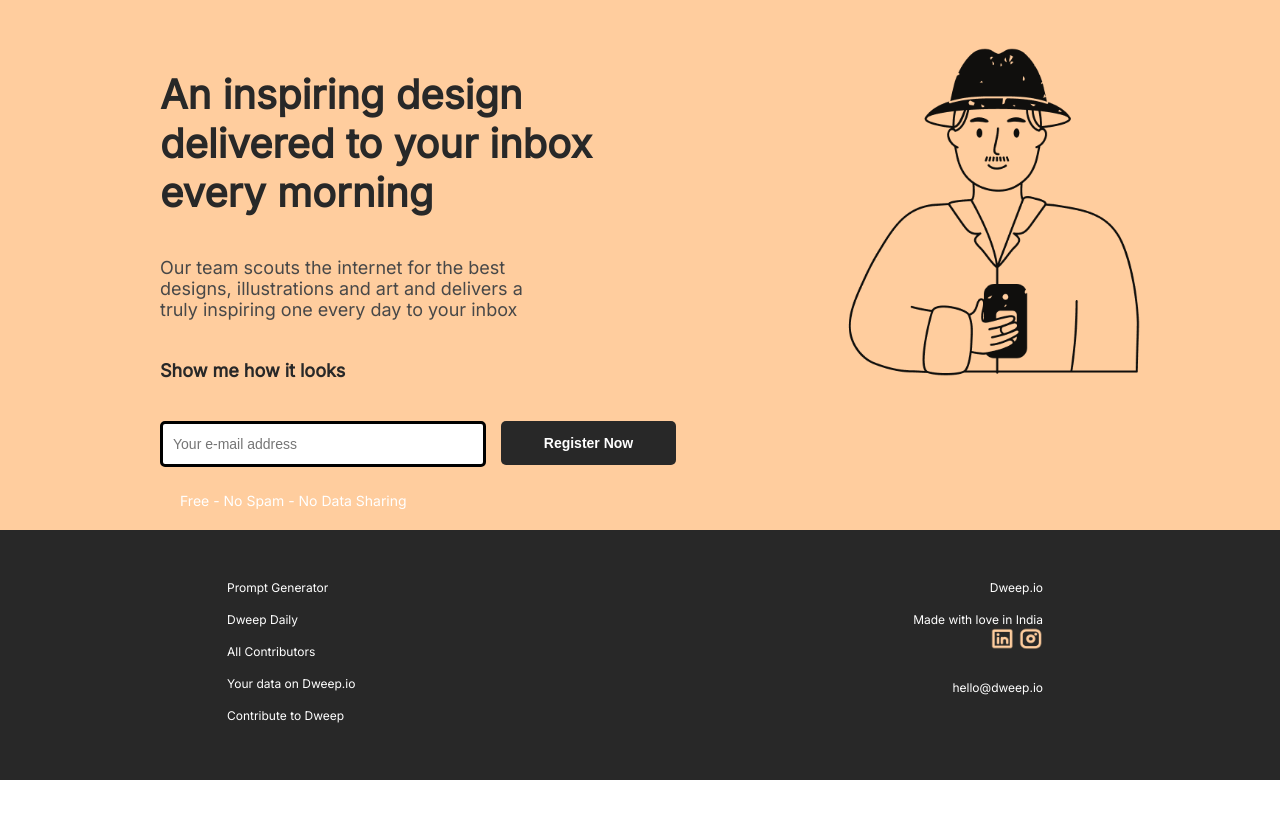
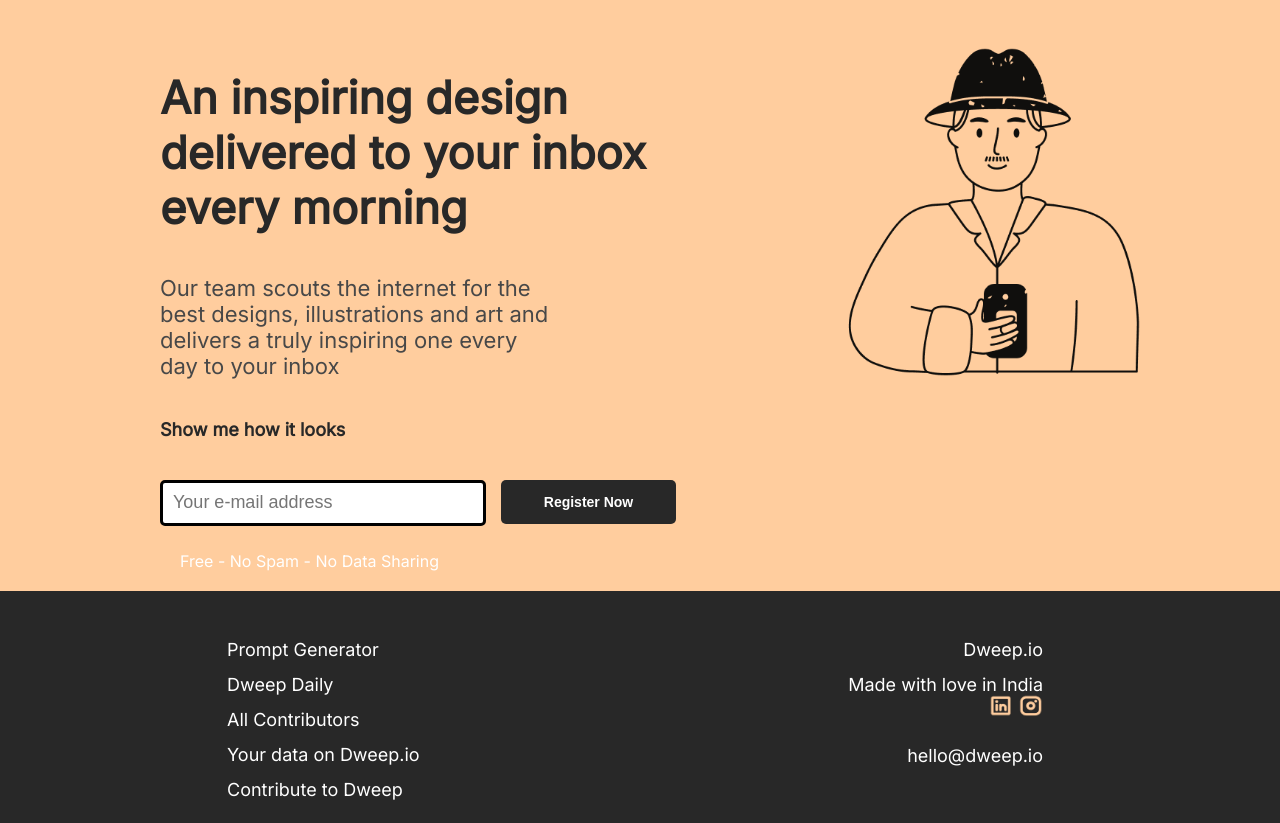
Before and after one commit to kishnatgit/Micro-Project-1, a plain HTML site: page index.html in a window 1280 px wide. Before the commit the page ends 800 px from the top, so only its background shows below. Drawn offline with Linux system fonts and the light colour scheme.

Commit message:
added to new_branch

```diff
--- a/css/styles.css
+++ b/css/styles.css
@@ -1,10 +1,12 @@
 body {
   margin: 0%;
+  /* height: ; */
 }
 
 .main {
   display: flex;
   background-color: #ffcd9e;
+  height: 75%;
 }
 
 .left-container {
@@ -48,7 +50,7 @@ body {
 }
 
 #input-box1::placeholder {
-  font-size: 14px;
+  font-size: 18px;
   font-weight: 500;
 }
 
@@ -68,6 +70,7 @@ body {
   display: flex;
   background-color: #282828;
   height: 250px;
+  height: 25%;
 }
 .footer > .left-list {
   width: 50%;
@@ -95,6 +98,6 @@ body {
   font-family: Inter;
   color: #ffffff;
   text-decoration: none;
-  font-size: 12px;
+  font-size: 18px;
   font-weight: 400;
 }
--- a/index.html
+++ b/index.html
@@ -14,12 +14,12 @@
     <div class="main">
       <div class="left-container">
         <div class="text-type1" style="width: 96%">
-          <span style="font-size: 40px; font-weight: 700"
+          <span style="font-size: 45px; font-weight: 700"
             >An inspiring design delivered to your inbox every morning</span
           >
         </div>
         <div class="text-type1" style="width: 70%">
-          <span style="font-size: 18px; color: #484848"
+          <span style="font-size: 22px; color: #484848"
             >Our team scouts the internet for the best designs, illustrations
             and art and delivers a truly inspiring one every day to your
             inbox</span
@@ -48,7 +48,7 @@
           <a
             href="#"
             class="text-type2"
-            style="font-size: 14px; margin-left: 20px"
+            style="font-size: 16px; margin-left: 20px"
             >Free - No Spam - No Data Sharing</a
           >
         </div>
```
